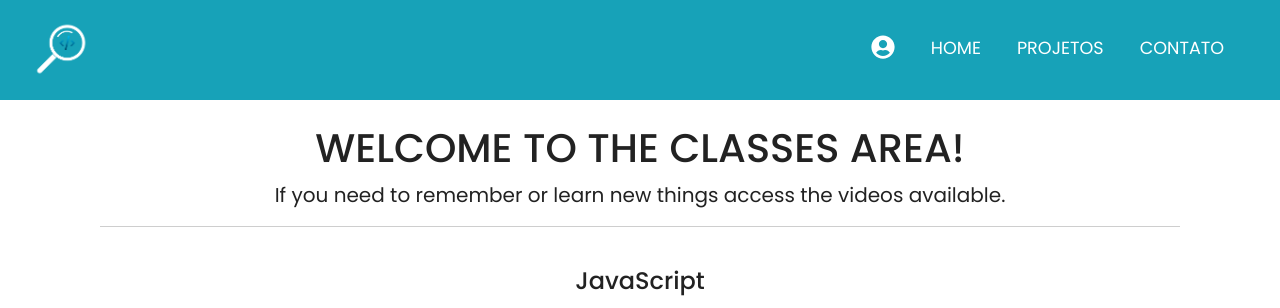
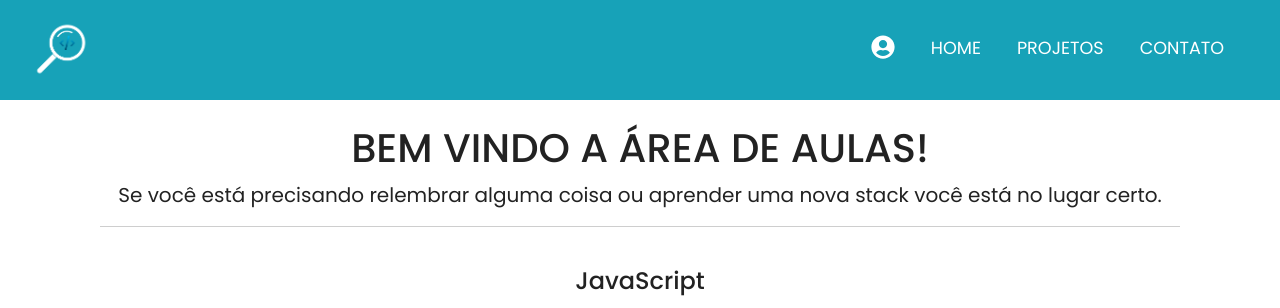
Before and after one commit to caioantoniodev/findjobs, a PHP site: page /classes.php in a window 1280 px wide. Shown: the top 308 px of the page. Run offline with PHP 8.4, Linux system fonts and the light colour scheme; the visitor is signed in with stand-in values (Sample User, id 1); some libraries are stand-ins or nearby versions.

Commit message:
Update classes.php

```diff
--- a/classes.php
+++ b/classes.php
@@ -61,8 +61,10 @@ if (!isset($_SESSION['logado'])) {
   <div class="container padding" align="center">
     <div class="row text-center justify-content-center" style="width: 100%;">
       <div class="col-12">
-        <h1 class="mt-4">WELCOME TO THE CLASSES AREA!</h1>
-        <p class="lead">If you need to remember or learn new things access the videos available.</p>
+        <h1 class="mt-4">BEM VINDO A ÁREA DE AULAS!</h1>
+        <p class="lead">Se você está precisando relembrar alguma coisa ou aprender uma nova stack
+          você está no lugar certo.
+        </p>
         <hr>
       </div>
 
```
